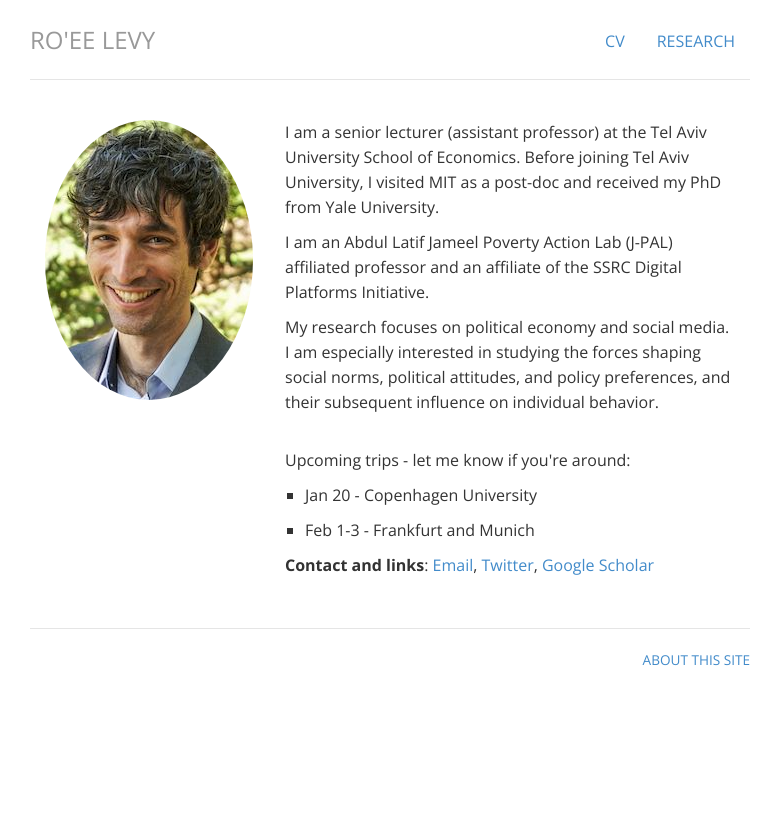
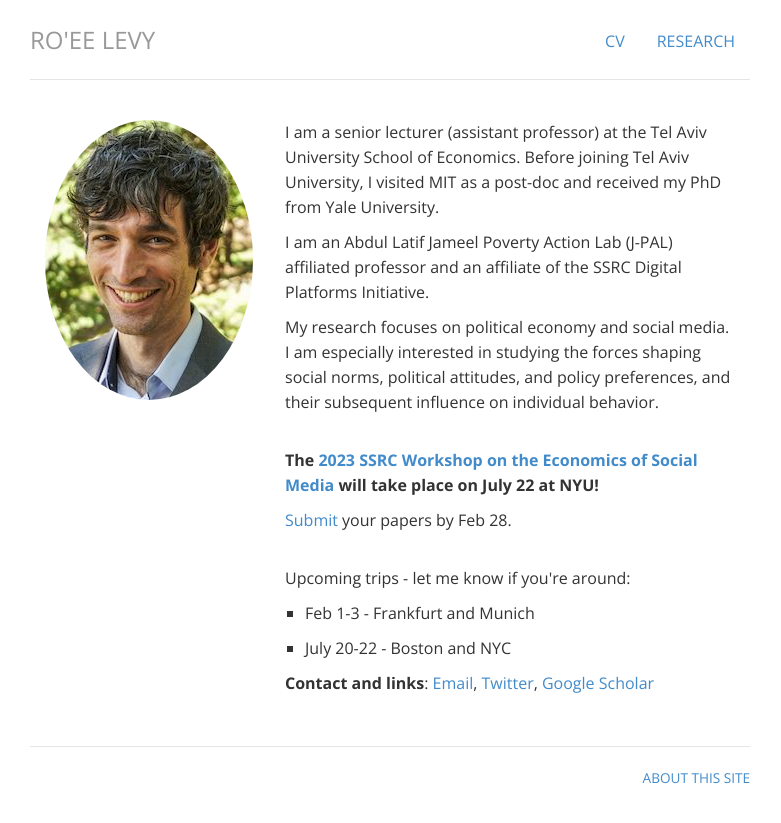
Before and after one commit to levyroee/levyroee.github.io, a Jekyll site: the page built from index.html, in a window 1280 px wide. Shown: the top 823 px of the page, without its empty margins (250-1031 px from the left). Built offline with Jekyll 4.4.1, drawn with Linux system fonts in a browser that asks for light colours.

Commit message:
Update index.html
Mention conference

```diff
--- a/index.html
+++ b/index.html
@@ -16,10 +16,13 @@ title: Ro'ee Levy
 
     <p>  My research focuses on political economy and social media. I am especially interested in studying the forces shaping social norms, political attitudes, and policy preferences, and their subsequent influence on individual behavior.</p>
 	<br>
+	<p> <b> The <a href="https://www.ssrc.org/programs/digital-platforms-initiative/2023-ssrc-workshop-on-the-economics-of-social-media/"> 2023 SSRC Workshop on the Economics of Social Media</a> will take place on July 22 at NYU! </b> </p>
+	<p> <a href="https://forms.gle/ruFcAc8FYGVUK7od8">Submit</a> your papers by Feb 28. </p>
+	<br>
 	<p> Upcoming trips - let me know if you&#39;re around:</p>
 	<ul style="list-style-type: square; margin-left: 0; margin-right: 0; padding: 0;">
-	<li dir="ltr" style="margin-left: 15pt;"><p dir="ltr" style="margin-left: 0; padding-left: 0; text-align: left; text-indent: 0;">Jan 20 - Copenhagen University </p></li>
 	<li dir="ltr" style="margin-left: 15pt;"><p dir="ltr" style="margin-left: 0; padding-left: 0; text-align: left; text-indent: 0;">Feb 1-3 - Frankfurt and Munich </p></li>
+	<li dir="ltr" style="margin-left: 15pt;"><p dir="ltr" style="margin-left: 0; padding-left: 0; text-align: left; text-indent: 0;">July 20-22 - Boston and NYC </p></li>
 	</ul>
 
 
```
